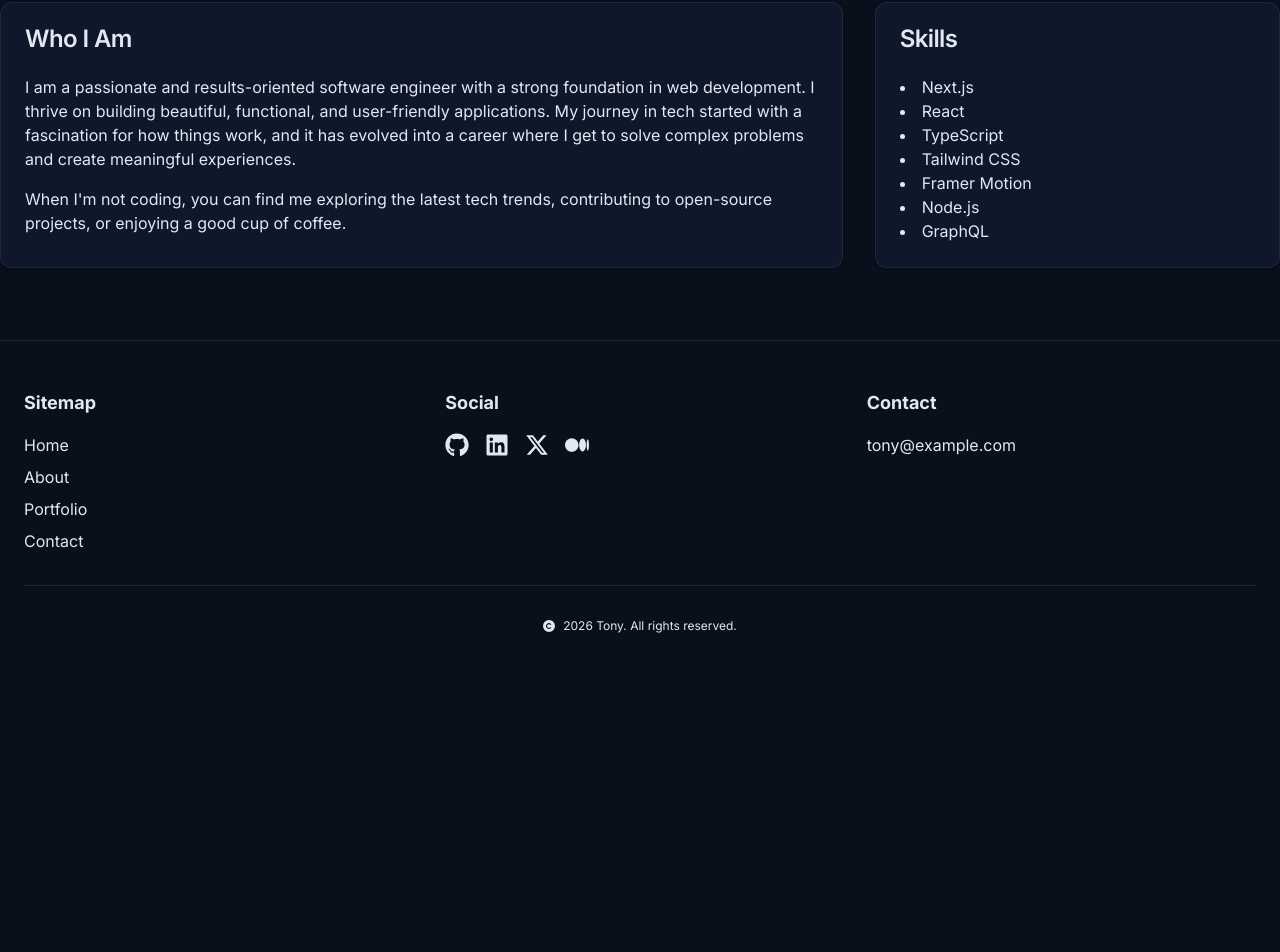
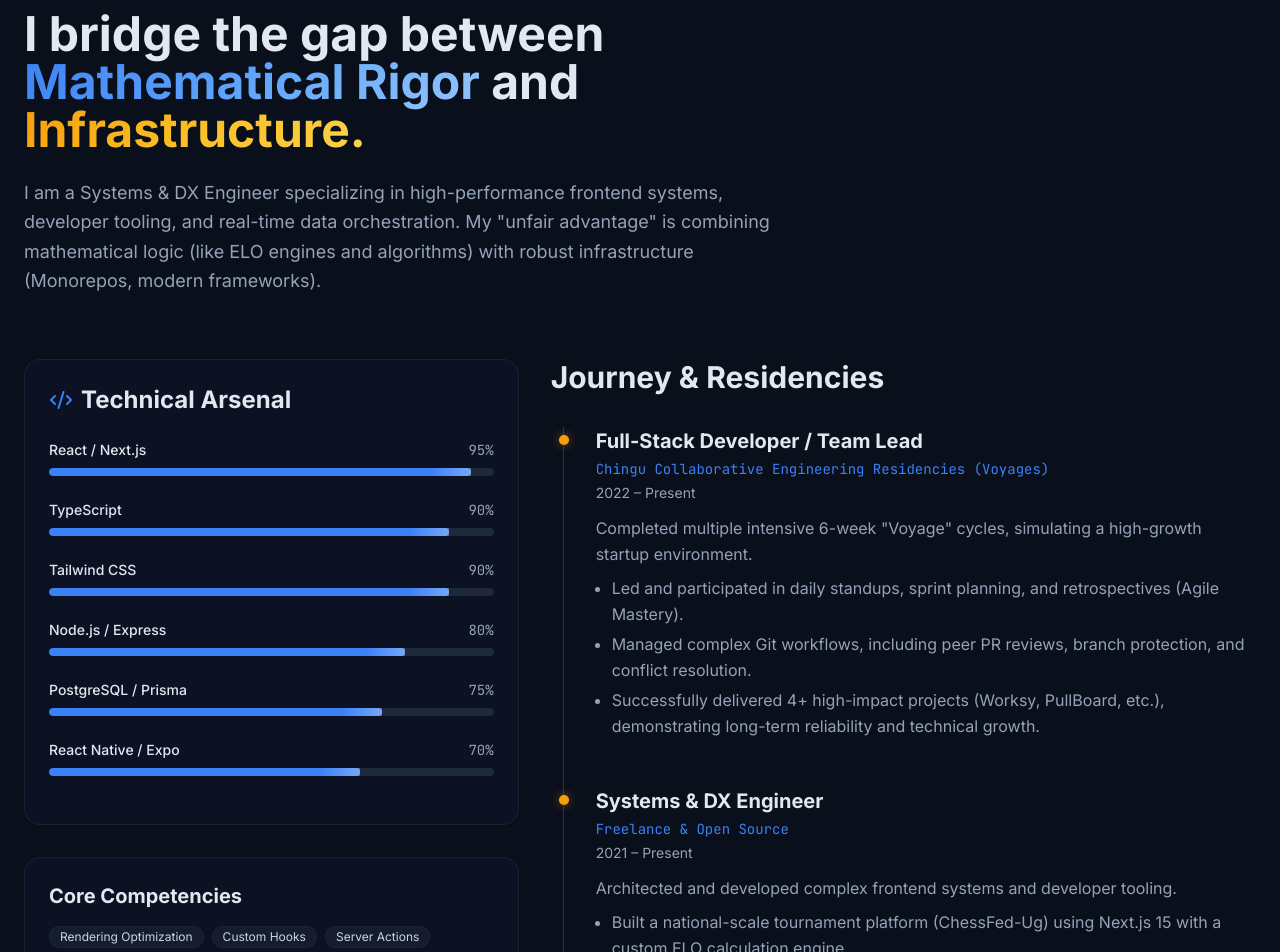
Before and after one commit to AskTiba/AskTiba-Engine, a Next.js app: page /about in a window 1280 px wide. Shown: the part 118-1070 px from the top of the page. Before the commit the page ends 800 px from the top, so only its background shows below. Built offline with nearby package versions, Linux system fonts and the light colour scheme.

Commit message:
feat(phase-3): Implement About and Experience Section

```diff
--- a/src/app/about/page.tsx
+++ b/src/app/about/page.tsx
@@ -1,52 +1,126 @@
-
-import { Card, CardContent, CardHeader, CardTitle } from "@/components/ui/card";
+import { Card, CardContent } from "@/components/ui/card";
+import { SkillBar } from "@/components/SkillBar";
+import { ExperienceTimeline } from "@/components/ExperienceTimeline";
+import { Badge } from "@/components/ui/badge";
+import { Code2, Server, Database, Smartphone } from "lucide-react";
 
 export const metadata = {
-  title: "About Me",
-  description: "Learn more about my skills and experience.",
+  title: "About",
+  description: "Learn more about my skills, experience, and journey as a software engineer.",
 };
+
+const SKILLS = [
+  { name: "React / Next.js", percentage: 95, icon: <Code2 className="w-5 h-5 text-electric" /> },
+  { name: "TypeScript", percentage: 90, icon: <Code2 className="w-5 h-5 text-electric" /> },
+  { name: "Tailwind CSS", percentage: 90, icon: <Code2 className="w-5 h-5 text-electric" /> },
+  { name: "Node.js / Express", percentage: 80, icon: <Server className="w-5 h-5 text-amber" /> },
+  { name: "PostgreSQL / Prisma", percentage: 75, icon: <Database className="w-5 h-5 text-amber" /> },
+  { name: "React Native / Expo", percentage: 70, icon: <Smartphone className="w-5 h-5 text-electric" /> },
+];
+
+const EXPERIENCE = [
+  {
+    title: "Full-Stack Developer / Team Lead",
+    company: "Chingu Collaborative Engineering Residencies (Voyages)",
+    date: "2022 – Present",
+    description: (
+      <>
+        <p className="mb-2">Completed multiple intensive 6-week "Voyage" cycles, simulating a high-growth startup environment.</p>
+        <ul className="list-disc list-outside pl-4 space-y-1 text-left">
+          <li>Led and participated in daily standups, sprint planning, and retrospectives (Agile Mastery).</li>
+          <li>Managed complex Git workflows, including peer PR reviews, branch protection, and conflict resolution.</li>
+          <li>Successfully delivered 4+ high-impact projects (Worksy, PullBoard, etc.), demonstrating long-term reliability and technical growth.</li>
+        </ul>
+      </>
+    )
+  },
+  {
+    title: "Systems & DX Engineer",
+    company: "Freelance & Open Source",
+    date: "2021 – Present",
+    description: (
+      <>
+        <p className="mb-2">Architected and developed complex frontend systems and developer tooling.</p>
+        <ul className="list-disc list-outside pl-4 space-y-1 text-left">
+          <li>Built a national-scale tournament platform (ChessFed-Ug) using Next.js 15 with a custom ELO calculation engine.</li>
+          <li>Developed Developer Tools (DX) including a CSS-to-Tailwind converter and 3D UI visualizers.</li>
+          <li>Engineered real-time state synchronization for mission-critical applications.</li>
+        </ul>
+      </>
+    ),
+    isLast: true
+  }
+];
 
 const AboutPage = () => {
   return (
-    <div className="container mx-auto py-12">
-      <h1 className="text-4xl font-bold mb-8 text-center">About Me</h1>
-      <div className="grid grid-cols-1 md:grid-cols-3 gap-8">
-        <Card className="col-span-1 md:col-span-2">
-          <CardHeader>
-            <CardTitle>Who I Am</CardTitle>
-          </CardHeader>
-          <CardContent>
-            <p>
-              I am a passionate and results-oriented software engineer with a
-              strong foundation in web development. I thrive on building
-              beautiful, functional, and user-friendly applications. My journey
-              in tech started with a fascination for how things work, and it has
-              evolved into a career where I get to solve complex problems and
-              create meaningful experiences.
-            </p>
-            <p className="mt-4">
-              When I&apos;m not coding, you can find me exploring the latest tech
-              trends, contributing to open-source projects, or enjoying a good
-              cup of coffee.
-            </p>
-          </CardContent>
-        </Card>
-        <Card>
-          <CardHeader>
-            <CardTitle>Skills</CardTitle>
-          </CardHeader>
-          <CardContent>
-            <ul className="list-disc list-inside">
-              <li>Next.js</li>
-              <li>React</li>
-              <li>TypeScript</li>
-              <li>Tailwind CSS</li>
-              <li>Framer Motion</li>
-              <li>Node.js</li>
-              <li>GraphQL</li>
-            </ul>
-          </CardContent>
-        </Card>
+    <div className="container mx-auto px-6 py-24 md:py-32">
+
+      {/* Header */}
+      <div className="max-w-3xl mb-16 animate-fade-in-up">
+        <h1 className="text-4xl md:text-5xl font-bold mb-6">
+          I bridge the gap between <span className="gradient-text">Mathematical Rigor</span> and <span className="gradient-text-amber">Infrastructure.</span>
+        </h1>
+        <p className="text-lg text-muted-foreground leading-relaxed">
+          I am a Systems & DX Engineer specializing in high-performance frontend systems, developer tooling, and real-time data orchestration. My "unfair advantage" is combining mathematical logic (like ELO engines and algorithms) with robust infrastructure (Monorepos, modern frameworks).
+        </p>
+      </div>
+
+      <div className="grid grid-cols-1 lg:grid-cols-12 gap-12 lg:gap-8">
+
+        {/* Left Column: Skills & Tech */}
+        <div className="lg:col-span-5 space-y-8 animate-fade-in-up" style={{ animationDelay: "0.2s" }}>
+
+          <Card className="glass-card border-border/50">
+            <CardContent className="p-6">
+              <h2 className="text-2xl font-bold mb-6 flex items-center gap-2">
+                <Code2 className="text-electric" /> Technical Arsenal
+              </h2>
+              <div className="space-y-2">
+                {SKILLS.map((skill, index) => (
+                  <SkillBar
+                    key={skill.name}
+                    skill={skill.name}
+                    percentage={skill.percentage}
+                    delay={0.3 + (index * 0.1)}
+                  />
+                ))}
+              </div>
+            </CardContent>
+          </Card>
+
+          <Card className="glass-card border-border/50">
+            <CardContent className="p-6">
+              <h2 className="text-xl font-bold mb-4">Core Competencies</h2>
+              <div className="flex flex-wrap gap-2">
+                {["Rendering Optimization", "Custom Hooks", "Server Actions", "Monorepos", "Agile Methodologies", "PR Reviews", "State Synchronization", "Relational Modeling"].map(tag => (
+                  <Badge key={tag} variant="secondary" className="bg-secondary/50 hover:bg-secondary border-border/50 font-normal">
+                    {tag}
+                  </Badge>
+                ))}
+              </div>
+            </CardContent>
+          </Card>
+        </div>
+
+        {/* Right Column: Experience Timeline */}
+        <div className="lg:col-span-7 animate-fade-in-up" style={{ animationDelay: "0.4s" }}>
+          <h2 className="text-3xl font-bold mb-8 pl-3 md:pl-0">Journey & Residencies</h2>
+
+          <ExperienceTimeline items={EXPERIENCE} />
+        </div>
+
+      </div>
+
+      {/* Bottom CTA */}
+      <div className="mt-24 pt-12 border-t border-border/50 text-center animate-fade-in-up" style={{ animationDelay: "0.6s" }}>
+        <h3 className="text-2xl font-bold mb-6">Ready to see what I've built?</h3>
+        <a
+          href="/portfolio"
+          className="inline-flex items-center justify-center h-12 px-8 font-medium rounded-md bg-electric text-white hover:bg-electric-light transition-colors"
+        >
+          View My Portfolio
+        </a>
       </div>
     </div>
   );
--- /dev/null
+++ b/src/components/ExperienceTimeline.tsx
@@ -0,0 +1,40 @@
+"use client";
+
+import { motion } from "framer-motion";
+
+interface TimelineItemProps {
+  title: string;
+  company: string;
+  date: string;
+  description: React.ReactNode;
+  isLast?: boolean;
+}
+
+export const ExperienceTimeline = ({ items }: { items: TimelineItemProps[] }) => {
+  return (
+    <div className="relative border-l border-electric/30 ml-3">
+      {items.map((item, index) => (
+        <motion.div
+          key={index}
+          initial={{ opacity: 0, x: -20 }}
+          whileInView={{ opacity: 1, x: 0 }}
+          viewport={{ once: true, margin: "-100px" }}
+          transition={{ duration: 0.5, delay: index * 0.2 }}
+          className={`relative pl-8 ${!item.isLast ? "mb-12" : ""}`}
+        >
+          {/* Timeline Dot */}
+          <div className="absolute -left-[5px] top-2 h-2.5 w-2.5 rounded-full bg-amber shadow-[0_0_10px_rgba(245,158,11,0.5)] z-10" />
+
+          <div className="relative">
+            <h3 className="text-xl font-bold text-text">{item.title}</h3>
+            <div className="font-mono text-sm text-electric mt-1">{item.company}</div>
+            <div className="text-sm text-muted-foreground mt-1 mb-3">{item.date}</div>
+            <div className="text-muted-foreground leading-relaxed text-sm md:text-base">
+              {item.description}
+            </div>
+          </div>
+        </motion.div>
+      ))}
+    </div>
+  );
+};
--- /dev/null
+++ b/src/components/SkillBar.tsx
@@ -0,0 +1,32 @@
+"use client";
+
+import { motion } from "framer-motion";
+
+interface SkillBarProps {
+  skill: string;
+  percentage: number;
+  delay?: number;
+}
+
+export const SkillBar = ({ skill, percentage, delay = 0 }: SkillBarProps) => {
+  return (
+    <div className="mb-6">
+      <div className="flex justify-between items-center mb-2">
+        <span className="text-sm font-medium text-text">{skill}</span>
+        <span className="text-sm font-mono text-muted-foreground">{percentage}%</span>
+      </div>
+      <div className="h-2 w-full bg-secondary rounded-full overflow-hidden">
+        <motion.div
+          initial={{ width: 0 }}
+          whileInView={{ width: `${percentage}%` }}
+          viewport={{ once: true, margin: "-50px" }}
+          transition={{ duration: 1, delay, ease: "easeOut" }}
+          className="h-full bg-electric rounded-full relative"
+        >
+          {/* Subtle glow effect on the bar */}
+          <div className="absolute top-0 right-0 bottom-0 w-10 bg-gradient-to-l from-white/30 to-transparent" />
+        </motion.div>
+      </div>
+    </div>
+  );
+};
```
